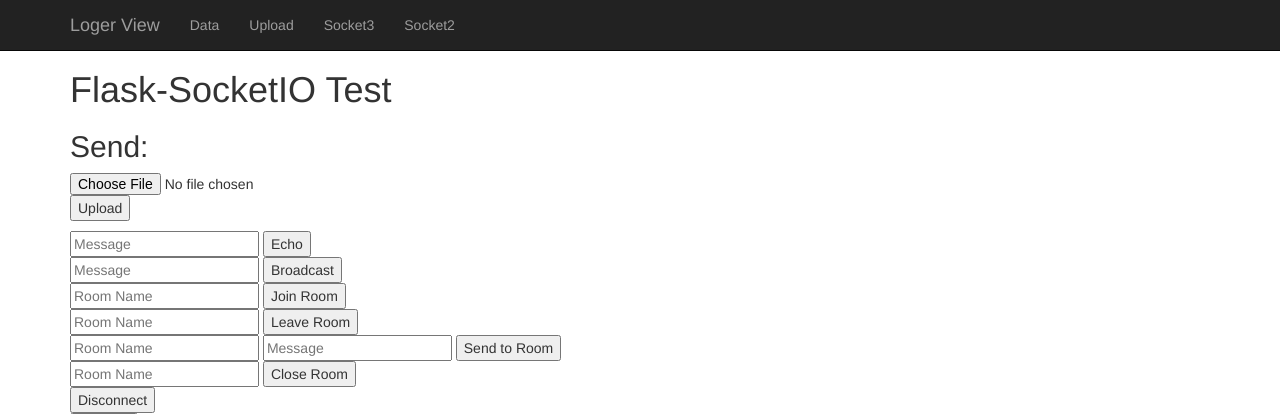
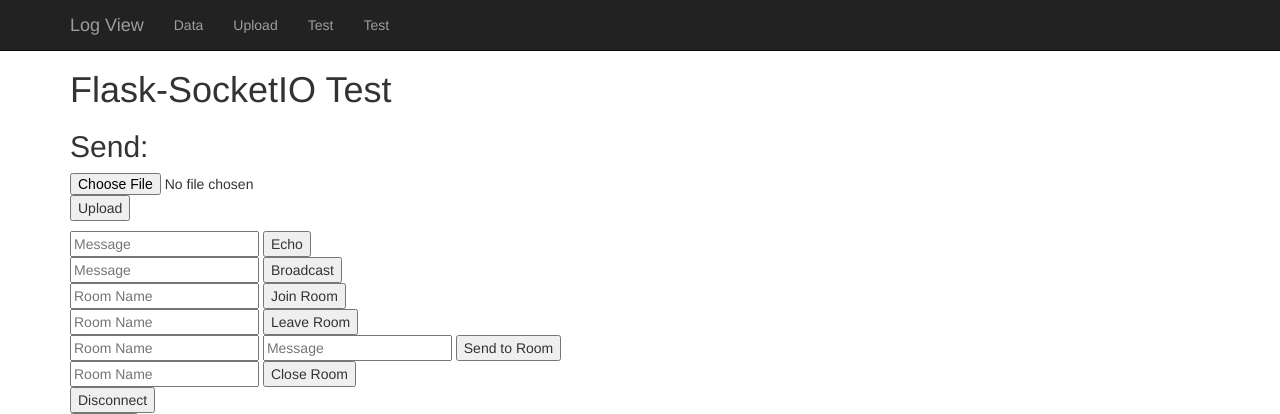
Before and after one commit to send2zhao/boilerplate, a Flask app: page /socket3 in a window 1280 px wide. Shown: the top 414 px of the page. Run offline with Flask 2, Linux system fonts and the light colour scheme; some libraries are stand-ins or nearby versions.

Commit message:
Wording.

```diff
--- a/volume3d/templates/pagesbase.html
+++ b/volume3d/templates/pagesbase.html
@@ -31,14 +31,14 @@
             <span class="icon-bar"></span>
             <span class="icon-bar"></span>
           </button>
-          <a class="navbar-brand" href="#">Loger View</a>
+          <a class="navbar-brand" href="#">Log View</a>
         </div>
         <div class="collapse navbar-collapse">
           <ul class="nav navbar-nav">
             <li id="home-url"><a href="{{ url_for('api.pages') }}">Data</a></li>
             <li id="about-url"><a href="{{ url_for('api.upload') }}">Upload</a></li>
-            <li id="contact-url"><a href="{{ url_for('volume3d.socket3') }}">Socket3</a></li>
-            <li id="contact-url"><a href="{{ url_for('volume3d.socket2') }}">Socket2</a></li>
+            <li id="contact-url"><a href="{{ url_for('volume3d.socket3') }}">Test</a></li>
+            <li id="contact-url"><a href="{{ url_for('volume3d.socket2') }}">Test</a></li>
           </ul>
         </div><!--/.nav-collapse -->
       </div>
```
